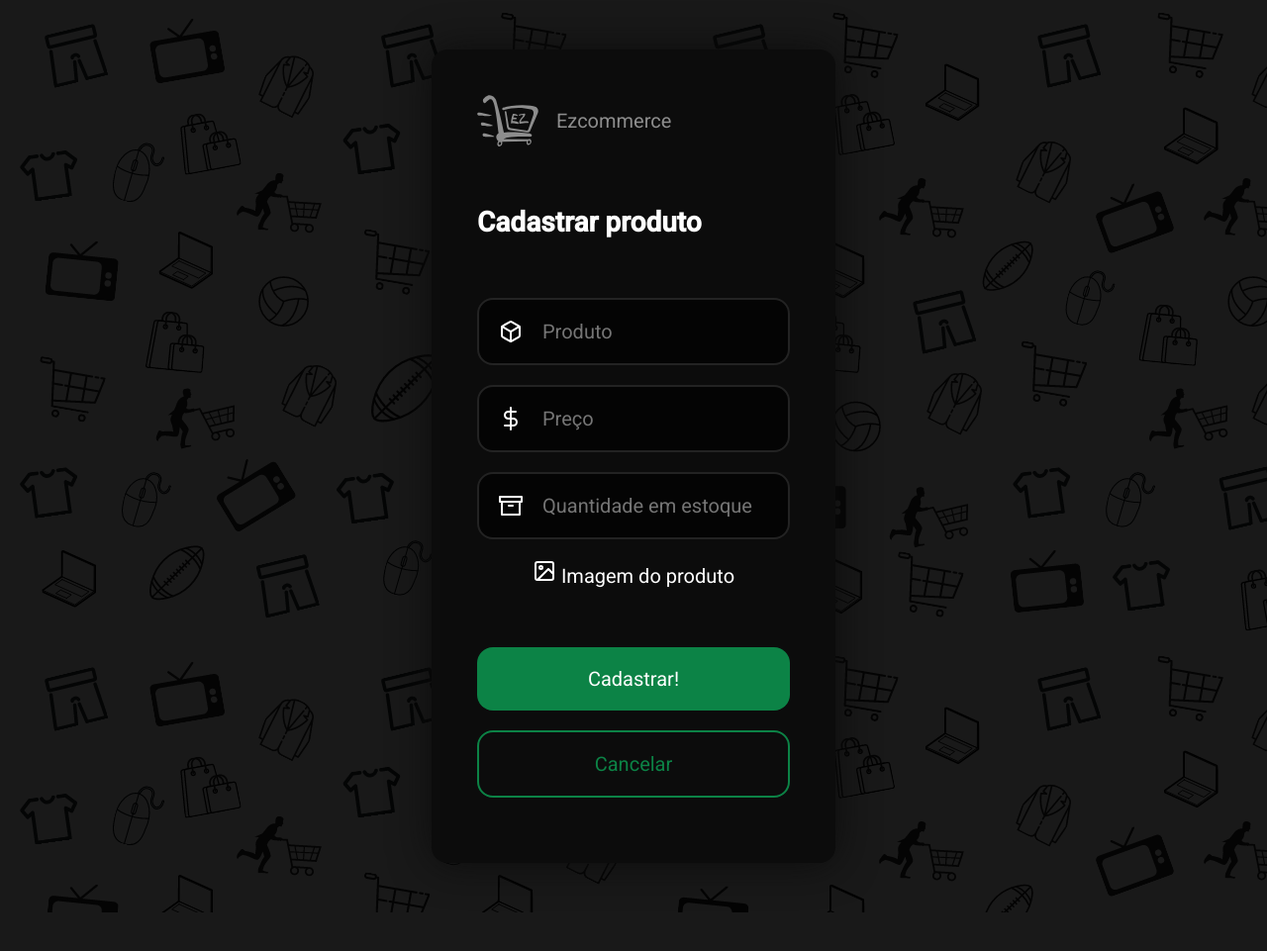
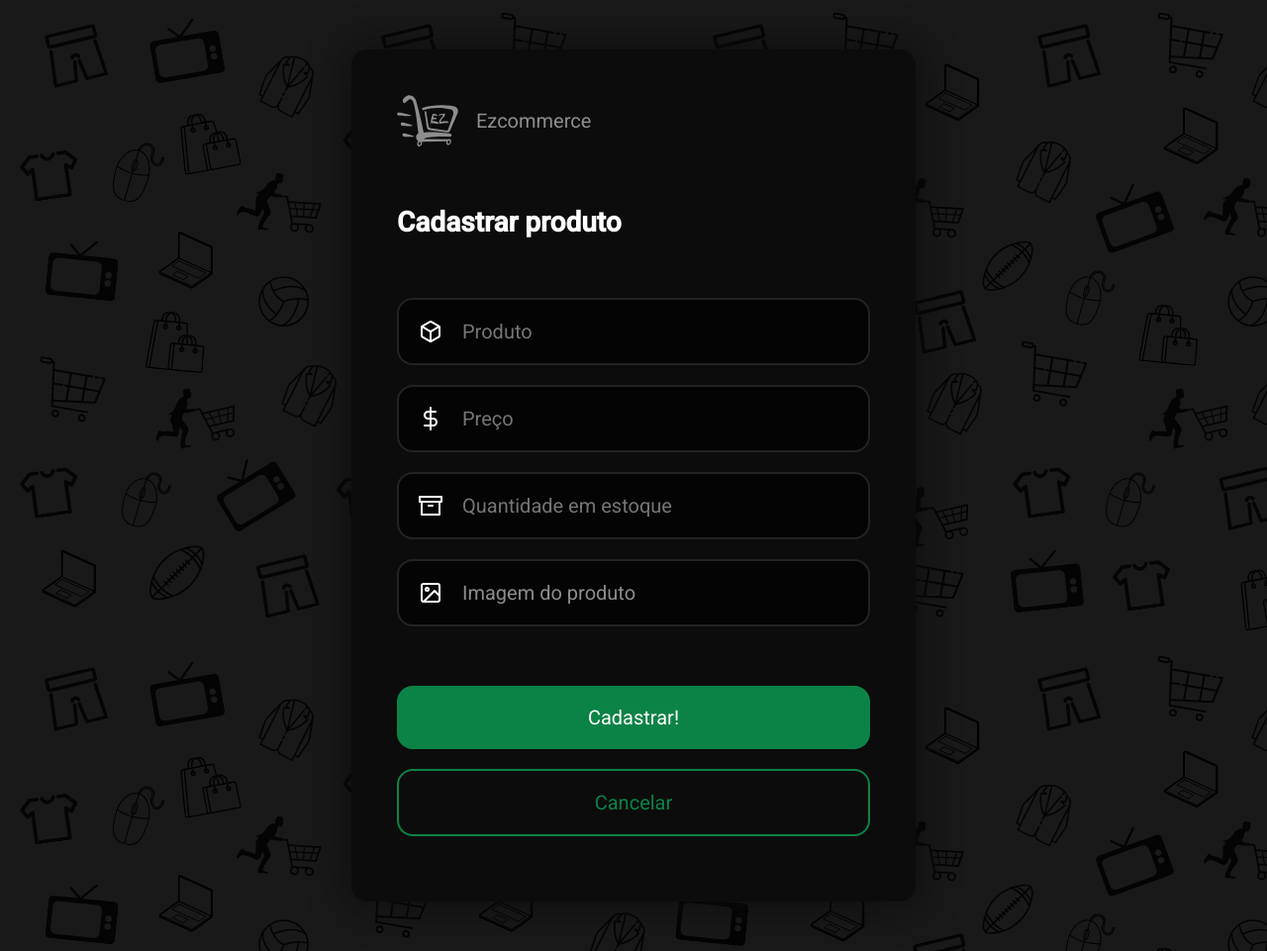
Before and after one commit to isaacmsl/ezcommerce, a PHP site: page /cadastroProduto.php in a window 1280 px wide. Shown: the whole page at 99% size. Before the commit the page ends 922 px from the top, so only its background shows below. Run offline with PHP 8.4, Linux system fonts and the light colour scheme.

Commit message:
++elemento inputImg no bloco form

```diff
--- a/styles/form/form.css
+++ b/styles/form/form.css
@@ -7,6 +7,7 @@
     color: var(--white);
     border-radius: var(--border-radius);
     box-shadow: 0px 0px 40px var(--black-secondary);
+    width: 100%;
 }
 
 .form__background__image {
@@ -99,3 +100,23 @@
 .form__link__ghost:focus {
     filter: brightness(.8);
 }
+
+.form__input__img {
+    display: flex;
+    align-items: center;
+    gap: 20px;
+    background-color: var(--black);
+    border-radius: var(--border-radius);
+    border: 2px solid var(--gray);
+    overflow: hidden;
+}
+
+.form__input__img label{
+    padding: 20px;
+    width: 100%;
+    cursor: pointer;
+    display: flex;
+    align-items: center;
+    gap: 20px;
+    color: var(--gray-light);
+}
```
